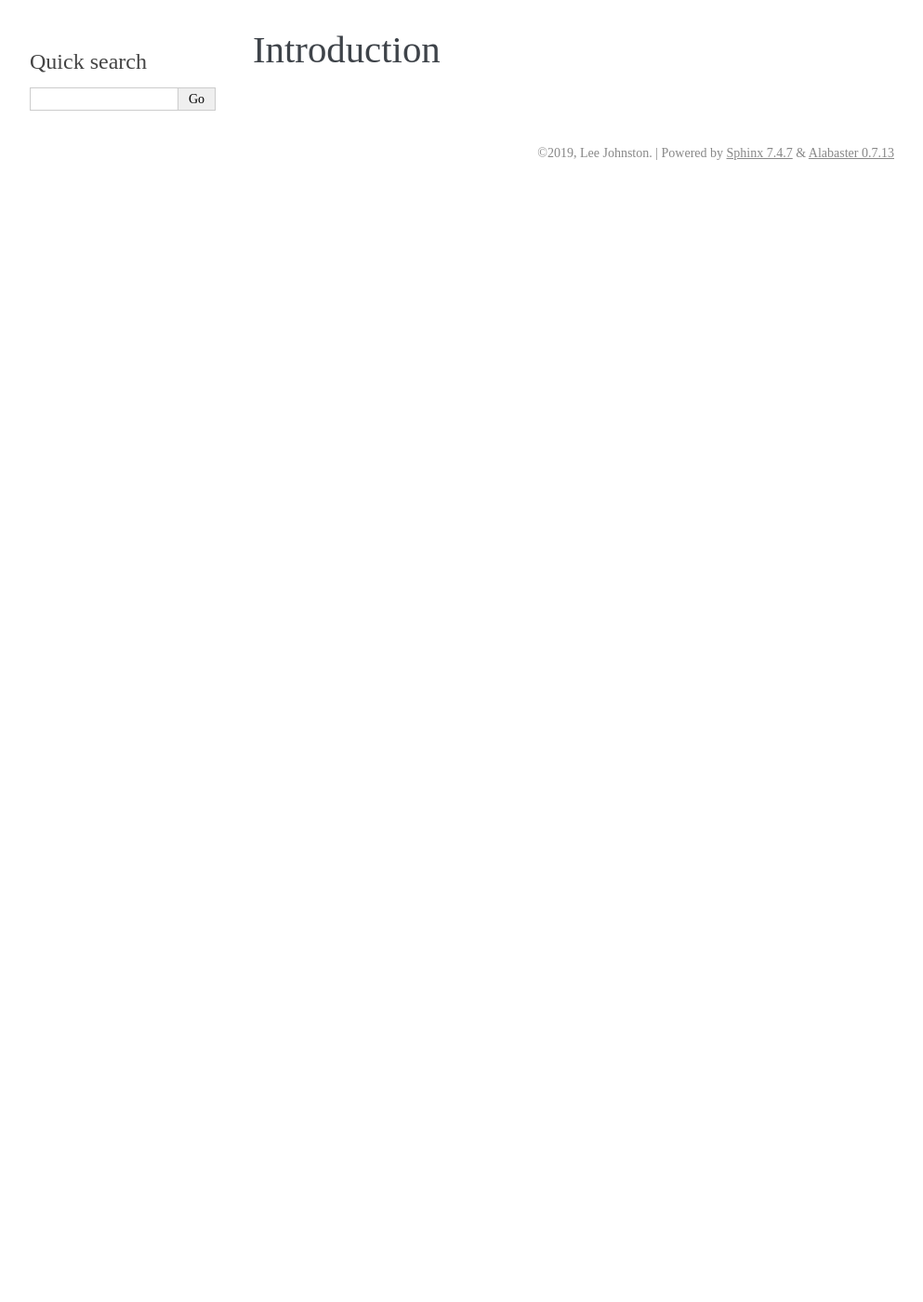
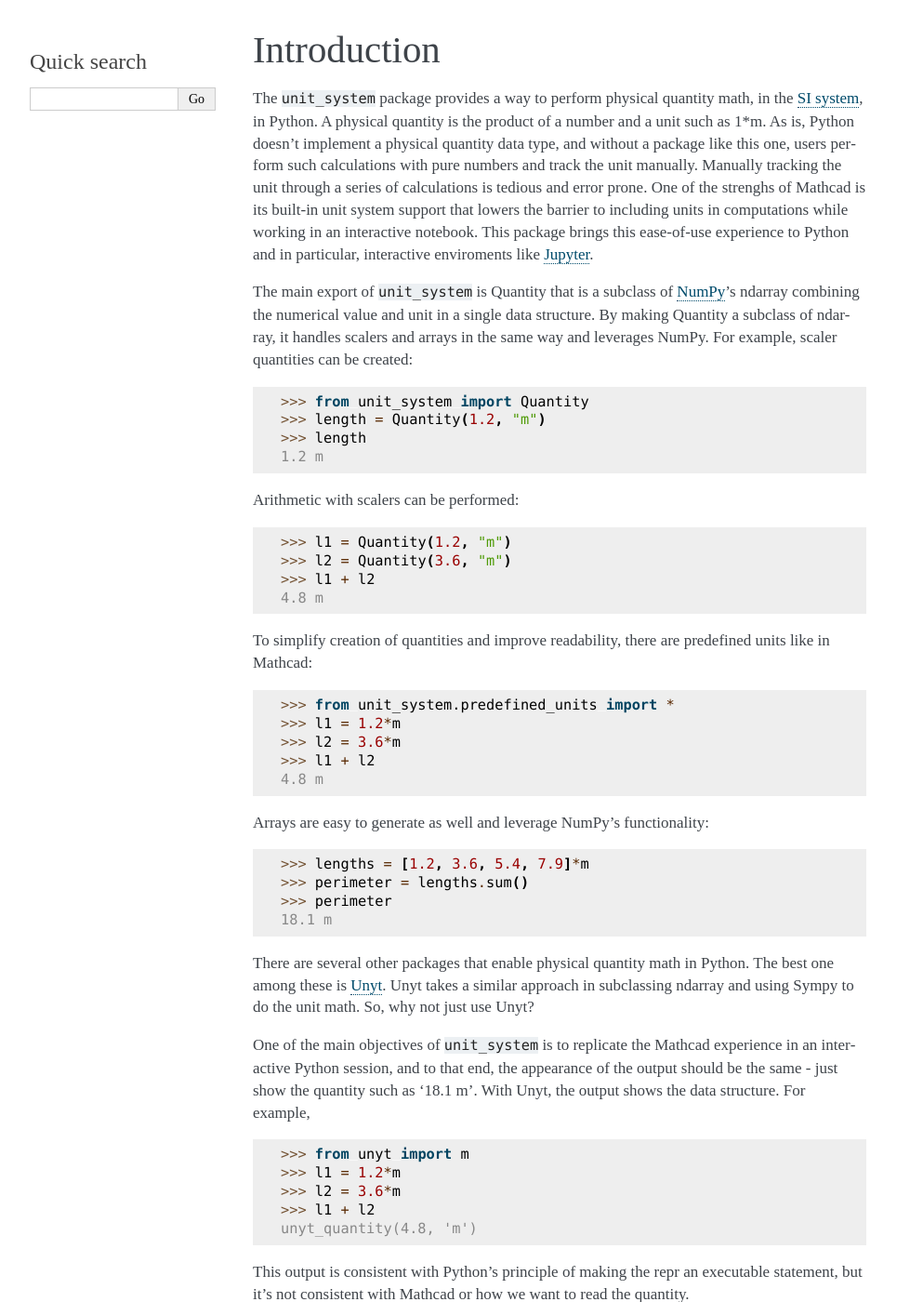
Before and after one commit to l-johnston/unit_system, a Sphinx documentation site: the page built from doc/introduction.rst, in a window 1280 px wide and 1400 px high. Shown: the whole window at 93% size, without its empty margins (148-1141 px from the left). Built offline with Sphinx 7.4.7, drawn with Linux system fonts in a browser that asks for light colours; some of the changed text lies outside the part shown.

Commit message:
DOC: add content to introduction and clean-up

```diff
--- a/doc/introduction.rst
+++ b/doc/introduction.rst
@@ -1,2 +1,90 @@
 Introduction
 ============
+
+The ``unit_system`` package provides a way to perform physical quantity math, in
+the `SI system`_, in Python. A physical quantity is the product of a number and a unit
+such as 1*m. As is, Python doesn't implement a physical quantity data type,
+and without a package like this one, users perform such calculations with pure
+numbers and track the unit manually. Manually tracking the unit through a series of
+calculations is tedious and error prone. One of the strenghs of Mathcad is its built-in
+unit system support that lowers the barrier to including units in computations
+while working in an interactive notebook. This package brings this ease-of-use
+experience to Python and in particular, interactive enviroments like `Jupyter`_.
+
+The main export of ``unit_system`` is Quantity that is a subclass of `NumPy`_'s
+ndarray combining the numerical value and unit in a single data structure. By making
+Quantity a subclass of ndarray, it handles scalers and arrays in the same way and
+leverages NumPy. For example, scaler quantities can be created:
+
+>>> from unit_system import Quantity
+>>> length = Quantity(1.2, "m")
+>>> length
+1.2 m
+
+Arithmetic with scalers can be performed:
+
+>>> l1 = Quantity(1.2, "m")
+>>> l2 = Quantity(3.6, "m")
+>>> l1 + l2
+4.8 m
+
+To simplify creation of quantities and improve readability, there are predefined units
+like in Mathcad:
+
+>>> from unit_system.predefined_units import *
+>>> l1 = 1.2*m
+>>> l2 = 3.6*m
+>>> l1 + l2
+4.8 m
+
+Arrays are easy to generate as well and leverage NumPy's functionality:
+
+>>> lengths = [1.2, 3.6, 5.4, 7.9]*m
+>>> perimeter = lengths.sum()
+>>> perimeter
+18.1 m
+
+There are several other packages that enable physical quantity math in Python. The
+best one among these is `Unyt`_. Unyt takes a similar approach in subclassing ndarray and
+using Sympy to do the unit math. So, why not just use Unyt?
+
+One of the main objectives of ``unit_system`` is to replicate the Mathcad experience
+in an interactive Python session, and to that end, the appearance of the output should
+be the same - just show the quantity such as '18.1 m'. With Unyt, the output shows the
+data structure. For example,
+
+>>> from unyt import m
+>>> l1 = 1.2*m
+>>> l2 = 3.6*m
+>>> l1 + l2
+unyt_quantity(4.8, 'm')
+
+This output is consistent with Python's principle of making the repr an
+executable statement, but it's not consistent with Mathcad or how we want to
+read the quantity.
+
+Another objective, and philosphical difference with Unyt, is to
+force computation within a single unit system. Unyt, however,
+allows mixing systems in a single expression. For example:
+
+>>> from unyt import m, ft
+>>> 1.2*m + 3.6*ft
+unyt_quantity(2.29728, 'm')
+
+This encourages round-trips between systems and encourages continued use of
+non-SI systems. This package provides a ``convert`` function to
+convert a non-SI quantity into its SI equivalent. For example:
+
+>>> from unit_system.predefined_units import *
+>>> from unit_system import convert
+>>> l1 = 1.2*m
+>>> l2 = convert(3.6, "ft")
+>>> l1 + l2
+2.29728 m
+
+Here, the conversion is made explict and round trips are not allowed.
+
+.. _SI system: https://www.nist.gov/pml/special-publication-811
+.. _Jupyter: https://jupyter.org/
+.. _NumPy: https://github.com/numpy/numpy
+.. _Unyt: https://github.com/yt-project/unyt
```
Also changed, not shown: doc/usage.rst (+25 -22 lines).
